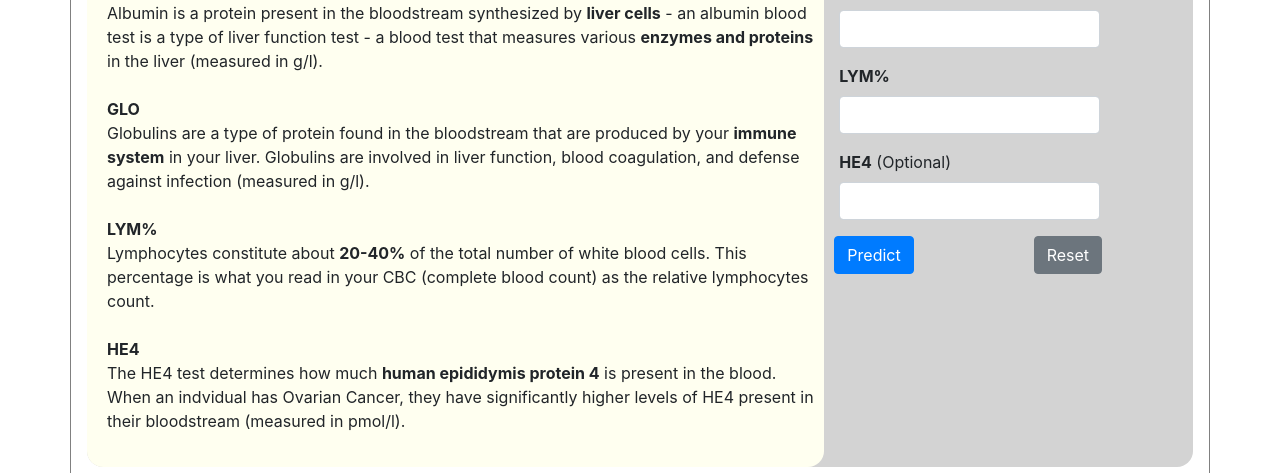
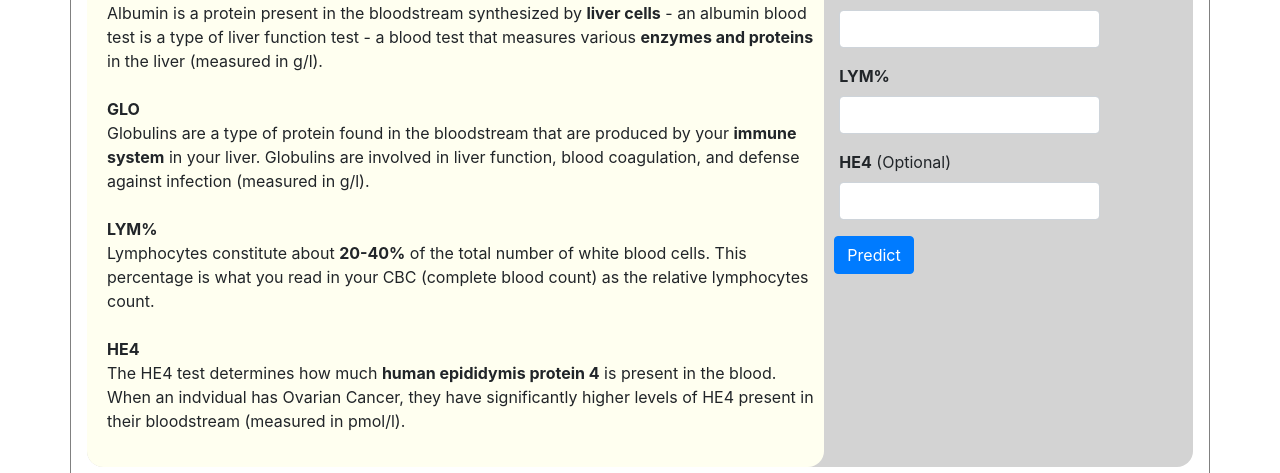
Before and after one commit to riyadavar001/myhealth100, a Flask app: page / in a window 1280 px wide. Shown: the part 826-1299 px from the top of the page. Run offline with Flask 2, Linux system fonts and the light colour scheme; some libraries are stand-ins or nearby versions.

Commit message:
Update index.html

```diff
--- a/templates/index.html
+++ b/templates/index.html
@@ -407,7 +407,7 @@
                         <div class="row justify-content-left align-self-center" style="padding-bottom:10px;padding-left:10px;">
                             <button type="submit" class="btn btn-primary">Predict</button>
                             <span style="width:120px"></span>
-                            <button type="reset" class="btn btn-secondary" onclick="resetForm();">Reset</button>
+                            <!--<button type="reset" class="btn btn-secondary" onclick="resetForm();">Reset</button>-->
                         </div>
 
                     </div>
```
